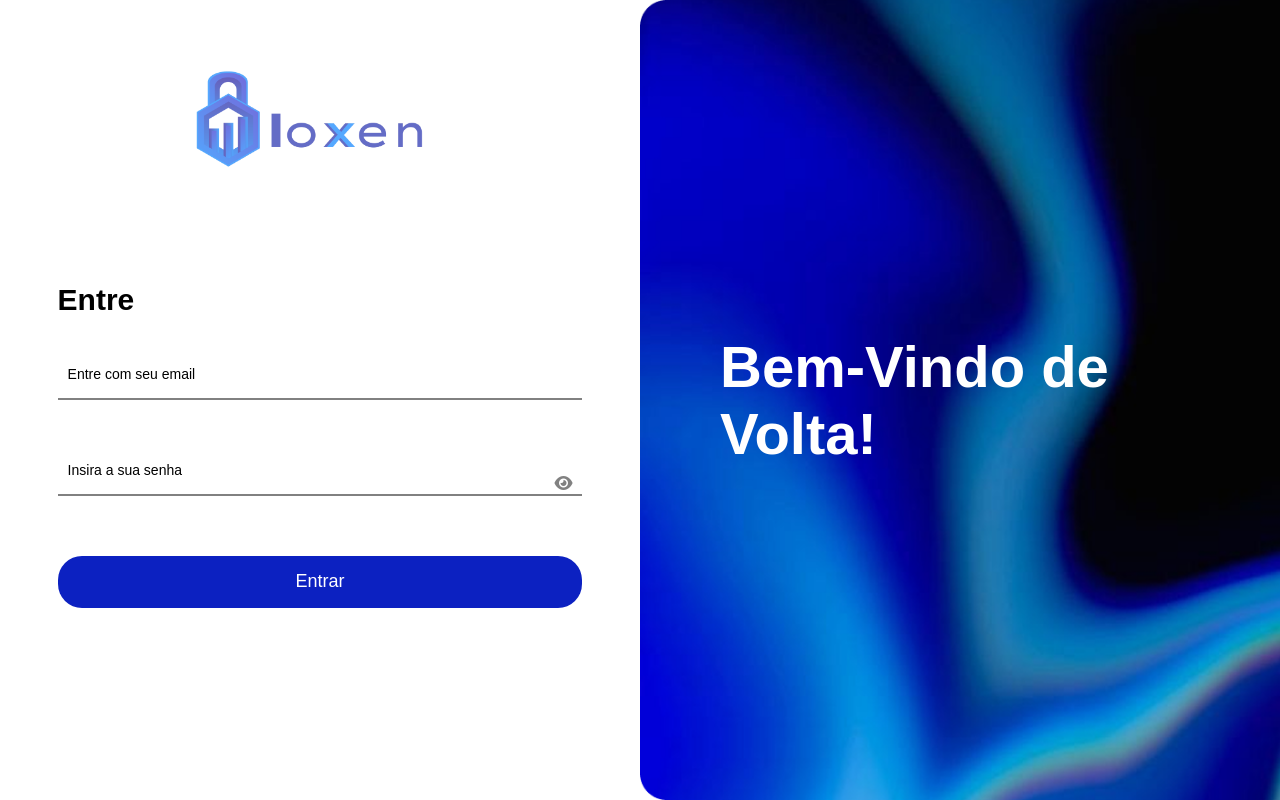
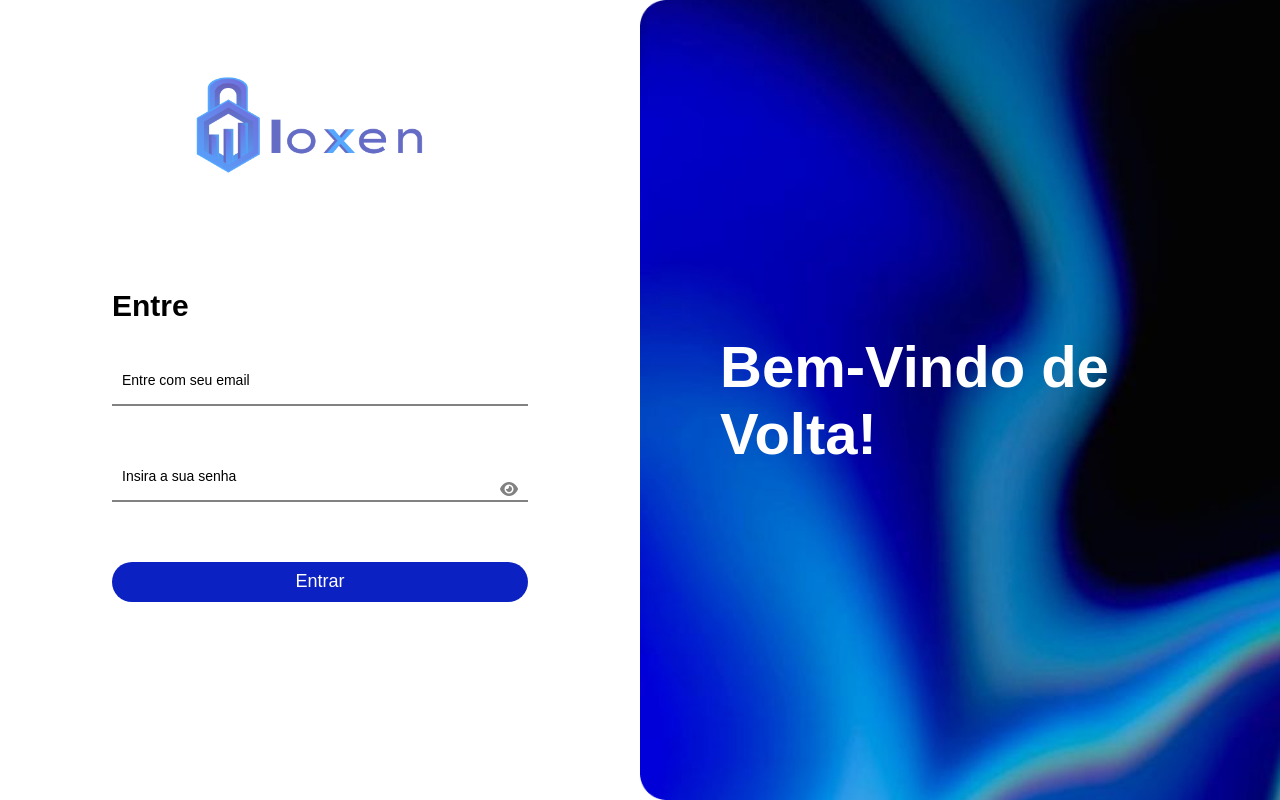
Before and after one commit to LucasA2002/projeto-loxen-grupo03, a plain HTML site: page site/login_usuario.html in a window 1280 px wide. Drawn offline with Linux system fonts and the light colour scheme.

Commit message:
Alterações no tamanho do input na tela de login_usuario.html

```diff
--- a/site/css/cadastro.css
+++ b/site/css/cadastro.css
@@ -157,6 +157,8 @@
     justify-content: space-between;
  }
 
+
+
  .login_usuario .painel {
     background-image: url("../assets/img/painel_cadastro_usuario.png");
     background-repeat: no-repeat;
@@ -176,6 +178,11 @@
     align-self: center;
  }
 
+ .login_usuario .formulario {
+   display: flex;
+   width: 65% !important;
+ }
+
  .login_usuario .formulario h3 {
     font-size: 30px;
     margin-bottom: 12px;
@@ -192,7 +199,8 @@
  }
 
  .login_usuario .formulario button {
-    height: 52px;
+    height: 40px;
+    width: auto;
     font-size: 18px;
     border-radius: 24px;
  }
```
